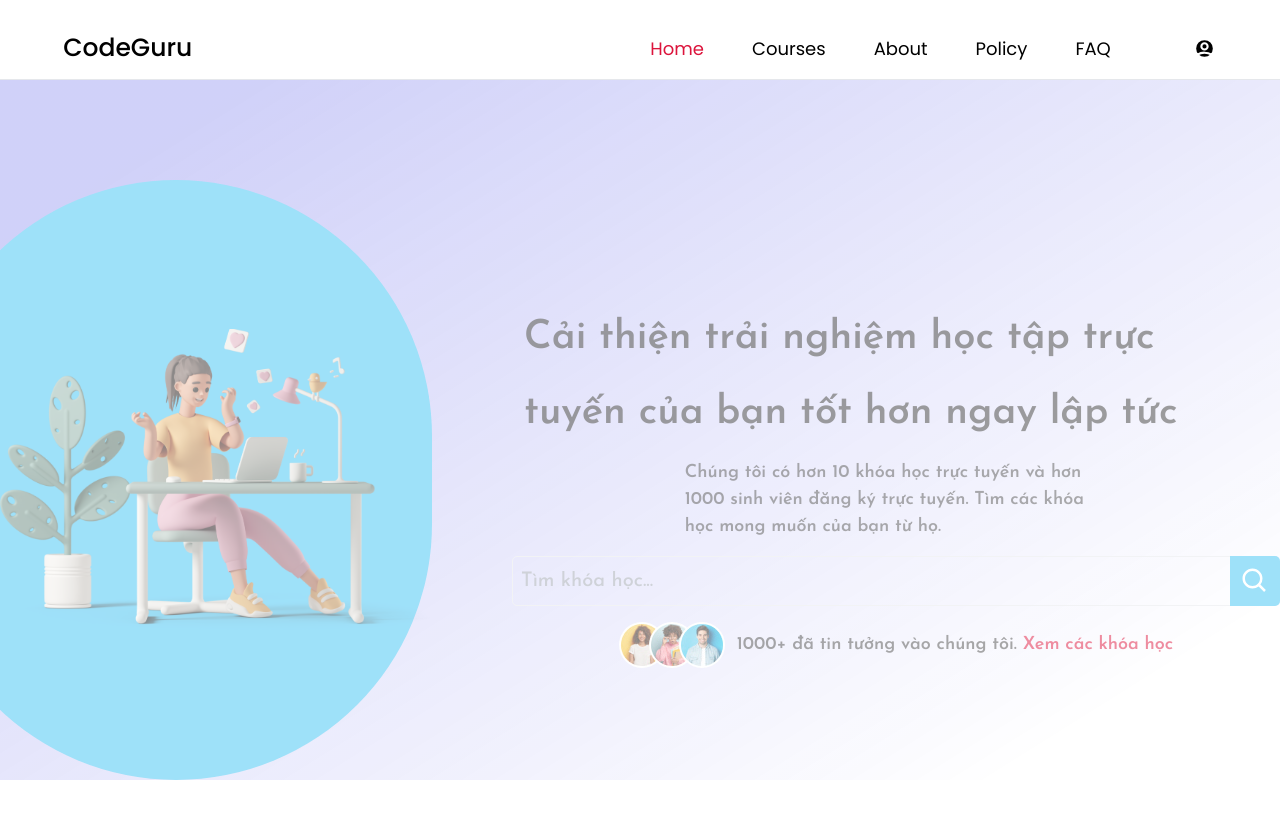
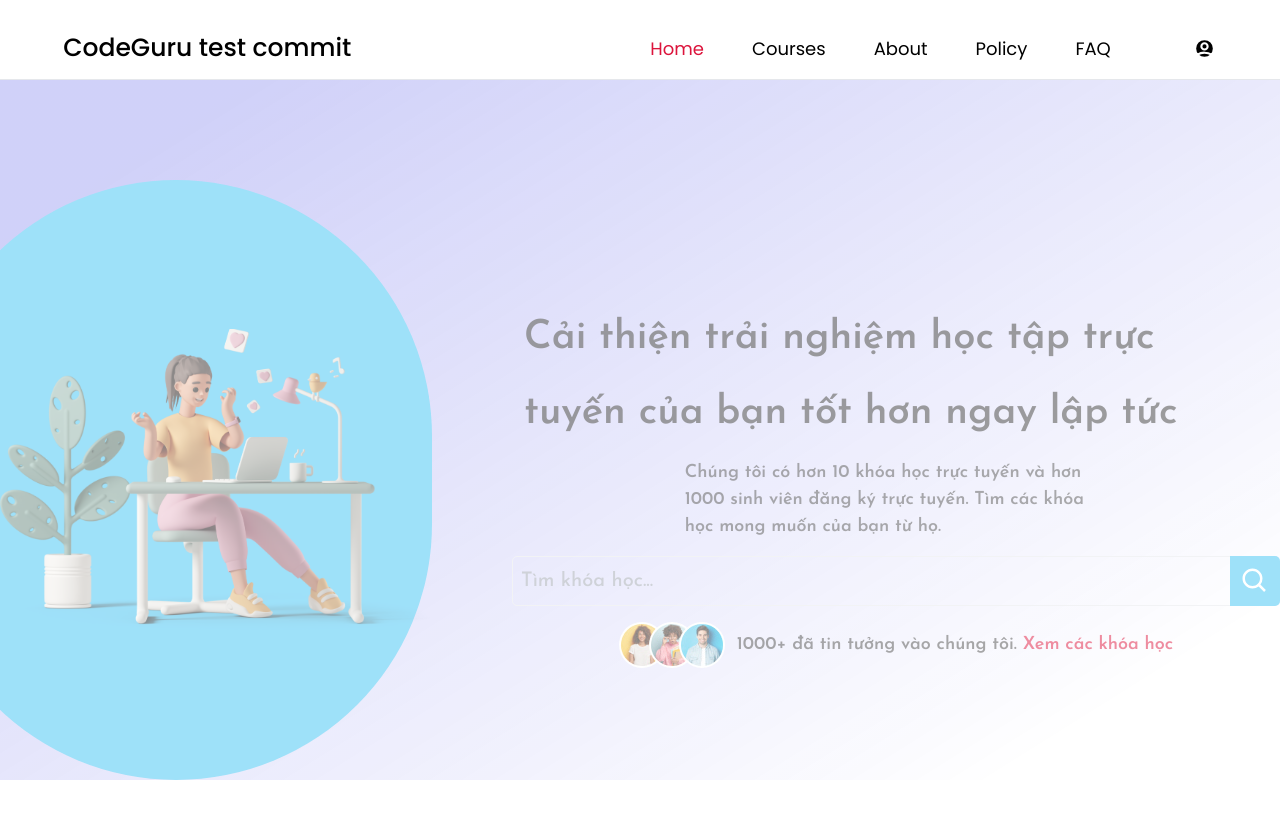
Before and after one commit to ankieu123/CodeGuru_FE, a Next.js app in the folder client/: page / in a window 1280 px wide. Shown: the top 818 px of the page. Built offline with nearby package versions, Linux system fonts and the light colour scheme.

Commit message:
change header

```diff
--- a/client/app/components/Header.tsx
+++ b/client/app/components/Header.tsx
@@ -55,7 +55,7 @@ const Header: FC<Props> = ({ activeItem, setOpen,route,open,setRoute, }) => {
                         <div>
                             <Link href={"/"}
                                 className={`text-[25px] font-Poppins font-[500] text-black dark:text-white`}>
-                                CodeGuru
+                                CodeGuru   test commit
                             </Link>
                         </div>
                         <div className="flex items-center">
```
